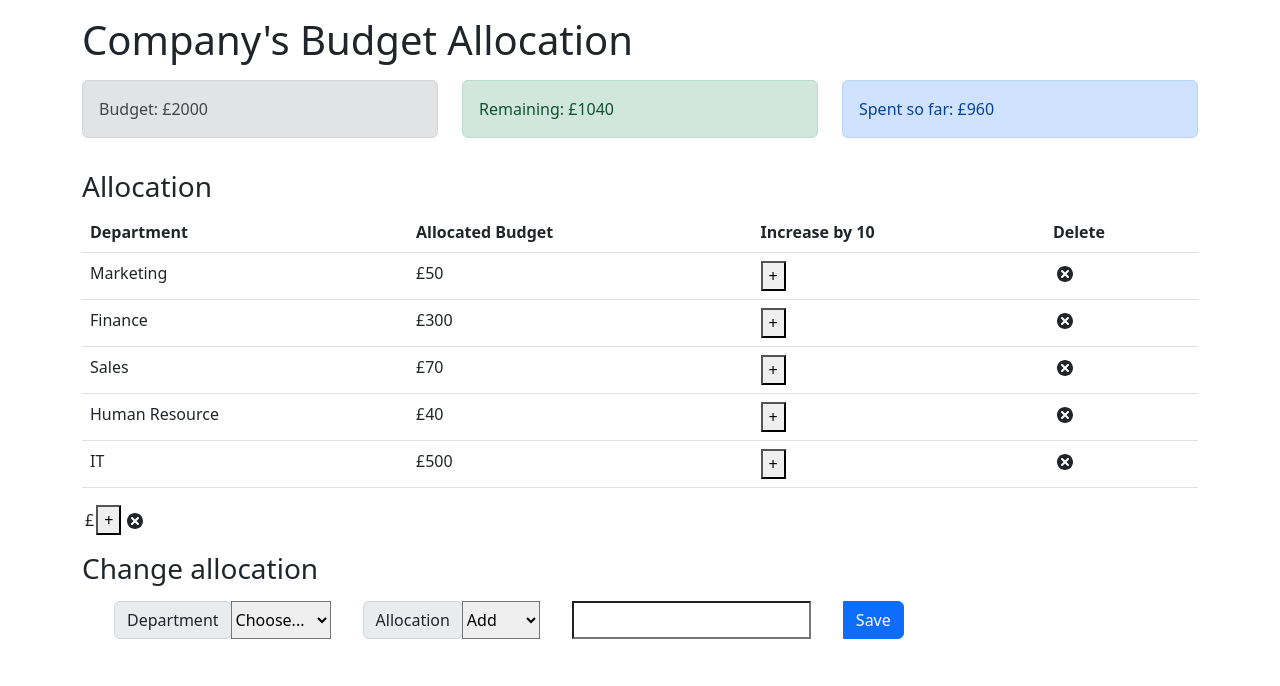
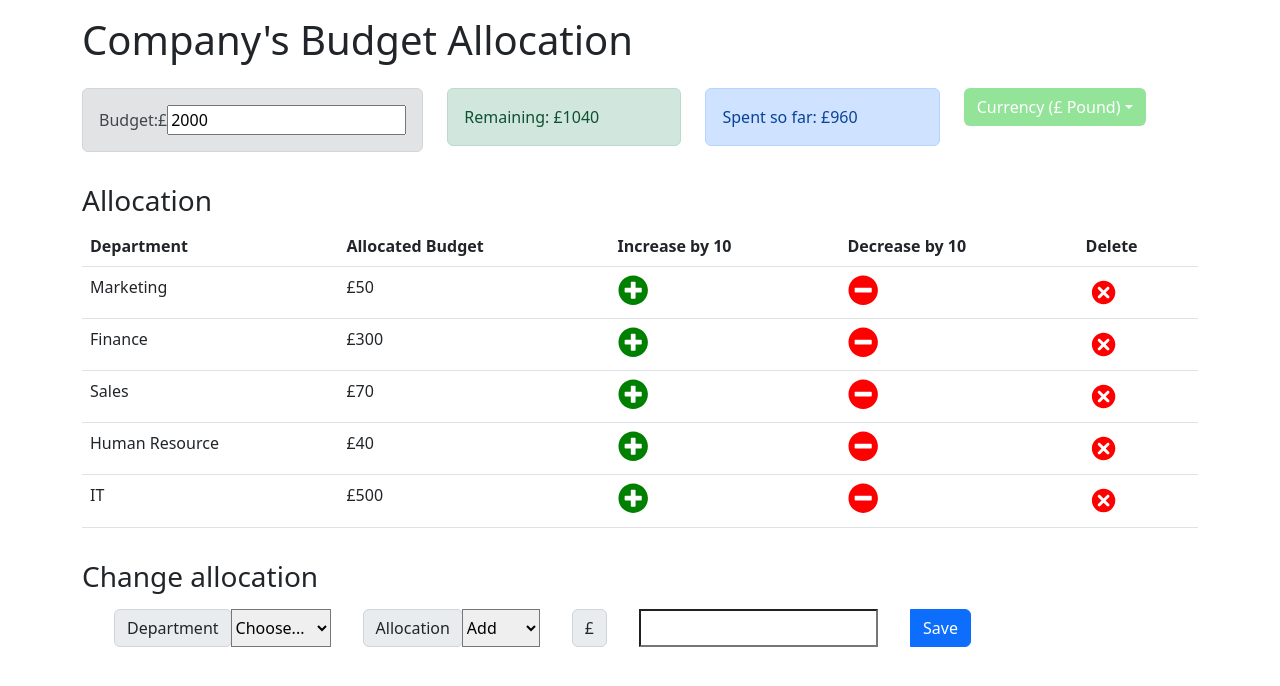
Before and after one commit to ibm-developer-skills-network/ejtos-react_budget_app, a React (Create React App) app: page / in a window 1280 px wide. Shown: the top 686 px of the page. Built offline with nearby package versions, Linux system fonts and the light colour scheme.

Commit message:
Additional features have been added to make the app more interactive and easy to read !
Signed-off-by: Surya Kapila <surya.kapila@gmail.com>

```diff
--- a/src/App.js
+++ b/src/App.js
@@ -9,9 +9,10 @@ import Budget from './components/Budget';
 // Add code to import the other components here under
 import Remaining from './components/Remaining';
 import ExpenseTotal from './components/ExpenseTotal';
-import ExpenseItem from './components/ExpenseItem';
+
 import AllocationForm from './components/AllocationForm';
 import ExpenseList from './components/ExpenseList';
+import Currency from './components/Currency';
 
 
 
@@ -21,7 +22,7 @@ const App = () => {
         <AppProvider>
             <div className='container'>
                 <h1 className='mt-3'>Company's Budget Allocation</h1>
-                    <div className='row mt-3'>
+                    <div className='row mt-4'>
                         {/* Add Budget component here under */}
                         <div className='col-sm'>
                             <Budget/>
@@ -35,6 +36,10 @@ const App = () => {
                         <div className='col-sm'>
                             <ExpenseTotal/>
                         </div>
+                        {/*  Add Location based currency */}
+                        <div className='col-sm'>
+                            <Currency/>
+                        </div>
                     </div>
 
                         {/* Add ExpenseList component here under */}
@@ -46,9 +51,7 @@ const App = () => {
                 </div>
 
                         {/* Add ExpenseItem component here under */}
-                        <div className='col-sm'>
-                            <ExpenseItem/>
-                        </div>
+
 
                         {/* Add AllocationForm component here under */}
                     <h3 className='mt-3'>Change allocation</h3>
--- a/src/components/AllocationForm.js
+++ b/src/components/AllocationForm.js
@@ -2,7 +2,7 @@ import React, {useContext, useState} from 'react';
 import { AppContext } from '../context/AppContext';
 
 const AllocationForm = (props) =>{
-    const {dispatch, remaining} = useContext(AppContext);
+    const {dispatch, remaining, currency} = useContext(AppContext);
 
     const [name, setName] = useState('');
     const [cost, setCost] = useState('');
@@ -57,12 +57,15 @@ const AllocationForm = (props) =>{
                 <option defaultValue value="Add" name="Add">Add</option>
                 <option value="Reduce" name="Reduce">Reduce</option>
             </select>
-
+            <div className="input-group-prepend" style={{ marginLeft: '2rem' }}>
+                <label className="input-group-text" htmlFor="inputGroupSelect02">{currency}</label>
+            </div>
             <input
                 required='required'
                 type='number'
                 id='cost'
                 value={cost}
+                step ='10'
                 style={{ marginLeft: '2rem' , size: 10}}
                 onChange={(event) => setCost(event.target.value)}>
                 </input>
--- a/src/components/Budget.js
+++ b/src/components/Budget.js
@@ -1,11 +1,54 @@
-import React, { useContext } from 'react';
+import React, {useContext} from 'react';
 import { AppContext } from '../context/AppContext';
+
+const BUDGET_MAX_VALUE = 20000;
+
 const Budget = () => {
-    const { budget } = useContext(AppContext);
-    return (
-        <div className='alert alert-secondary'>
-            <span>Budget: £{budget}</span>
-        </div>
-    );
+  const {budget,expenses, currency, dispatch} = useContext(AppContext);
+
+  const totalExpenses = expenses.reduce((total, item) =>{
+    return (total = total + item.cost);
+}, 0);
+  const onChangeBudgetHandler = (event) => {
+    const enteredValue =  parseInt(event.target.value);
+
+
+
+    if(enteredValue < totalExpenses) {
+      alert("The value of the budget can't be lower than the expense value");
+
+    } else  {
+      if(enteredValue > BUDGET_MAX_VALUE){
+        alert('Please enter a value less than' + BUDGET_MAX_VALUE);
+        return;
+      }
+      dispatch({
+        type:'SET_BUDGET',
+        payload:enteredValue,
+      });
+
+    }
+
+  };
+
+  return (
+    <div className="alert alert-secondary" style={{display:'flex', alignItems:'center', justifyContent:'space-between'}}>
+      <div>
+        <label htmlFor="budget">Budget:</label>
+      </div>
+      <div style={{display:'flex', alignItems:'center'}}>
+        <span>{currency}</span>
+        <input
+          required="required"
+          type= "number"
+          id="budget"
+          value={budget}
+          step='10'
+          onChange={onChangeBudgetHandler}
+          ></input>
+      </div>
+    </div>
+  );
+
 };
 export default Budget;
--- /dev/null
+++ b/src/components/Currency.js
@@ -0,0 +1,86 @@
+import React, { useContext,useState } from 'react';
+import { AppContext } from '../context/AppContext';
+
+const Currency = () => {
+  const {currency,dispatch } = useContext(AppContext);
+  const [isOpen, setIsOpen] = useState(false);
+
+  const setCurrencyHandler = (currency) => {
+    dispatch({
+      type : 'CHG_CURRENCY',
+      payload:currency,
+    });
+  };
+    //  '£' '€' '$' '₹'
+
+    const currencyLabel = ()=> {
+      switch(currency){
+        case '$' :
+          return '$ Dollar'
+        case '£' :
+          return '£ Pound'
+        case '€' :
+          return '€ Euro'
+        case '₹' :
+          return '₹ Rupee'
+        default:
+          return ''
+      }
+    }
+
+  return (
+    <div id="currency-menu" className="dropdown" style={{ cursor: 'pointer' }}>
+      <button
+        id="currency-menu-button"
+        className="btn dropdown-toggle"
+        type="button"
+        data-bs-toggle="dropdown"
+        aria-expanded="false"
+        style={{ backgroundColor: '#93e399', color: '#fff' }}
+        onClick={() => setIsOpen(!isOpen)}
+      >
+        Currency {'('}{currencyLabel()}{')'}
+      </button>
+      <ul className={`custom-menu dropdown-menu ${isOpen ? 'show' : ''} `}>
+        <li>
+          <button
+            className="dropdown-item"
+            type="button"
+            onClick={() => setCurrencyHandler('$')}
+          >
+           $ Dollar
+          </button>
+        </li>
+        <li>
+          <button
+            className="dropdown-item"
+            type="button"
+            onClick={() => setCurrencyHandler('£')}
+          >
+           £ Pound
+          </button>
+        </li>
+        <li>
+          <button
+            className="dropdown-item"
+            type="button"
+            onClick={() => setCurrencyHandler('€')}
+          >
+           € Euro
+          </button>
+        </li>
+        <li>
+          <button
+            className="dropdown-item"
+            type="button"
+            onClick={() => setCurrencyHandler('₹')}
+          >
+           ₹ Rupee
+          </button>
+        </li>
+      </ul>
+    </div>
+  );
+};
+
+export default Currency;
--- a/src/components/ExpenseItem.js
+++ b/src/components/ExpenseItem.js
@@ -1,9 +1,10 @@
 import React, {useContext} from 'react';
 import { AppContext } from '../context/AppContext';
 import {TiDelete} from 'react-icons/ti';
+import {FaMinusCircle, FaPlusCircle} from 'react-icons/fa';
 
 const ExpenseItem = (props)=> {
-    const {dispatch} = useContext(AppContext);
+    const {dispatch, currency} = useContext(AppContext);
 
     const handleDeleteExpense = ()=> {
         dispatch({
@@ -24,12 +25,25 @@ const ExpenseItem = (props)=> {
         });
     }
 
+    const decreaseAllocation = (name) => {
+        const expense = {
+            name:name,
+            cost:10,
+        };
+
+        dispatch({
+            type:'RED_EXPENSE',
+            payload: expense,
+        });
+    }
+
     return (
         <tr>
             <td>{props.name}</td>
-            <td>£{props.cost}</td>
-            <td><button onClick={event => increaseAllocation(props.name)}>+</button></td>
-            <td><TiDelete size='1.5em' onClick={handleDeleteExpense}></TiDelete></td>
+            <td>{currency}{props.cost}</td>
+            <td><FaPlusCircle size='1.9em' color="Green" onClick={event => increaseAllocation(props.name)}></FaPlusCircle></td>
+            <td><FaMinusCircle size='1.9em' color="Red" onClick={event => decreaseAllocation(props.name)}></FaMinusCircle></td>
+            <td><TiDelete size='2.2em' color="red" onClick={handleDeleteExpense}></TiDelete></td>
 
         </tr>
     );
--- a/src/components/ExpenseList.js
+++ b/src/components/ExpenseList.js
@@ -12,6 +12,7 @@ const ExpenseList = () => {
                 <th scope="col">Department</th>
                 <th scope="col">Allocated Budget</th>
                 <th scope="col">Increase by 10</th>
+                <th scope="col">Decrease by 10</th>
                 <th scope="col">Delete</th>
             </tr>
             </thead>
--- a/src/components/ExpenseTotal.js
+++ b/src/components/ExpenseTotal.js
@@ -2,14 +2,14 @@ import React, {useContext} from 'react';
 import { AppContext } from '../context/AppContext';
 
 const ExpenseTotal = () => {
-    const {expenses} = useContext(AppContext);
+    const {expenses, currency} = useContext(AppContext);
     const totalExpenses = expenses.reduce((total, item) =>{
         return (total = total + item.cost);
     }, 0);
 
     return(
         <div className = 'alert alert-primary'>
-            <span>Spent so far: £{totalExpenses}</span>
+            <span>Spent so far: {currency}{totalExpenses}</span>
         </div>
     );
 };
--- a/src/components/Remaining.js
+++ b/src/components/Remaining.js
@@ -2,7 +2,7 @@ import React, {useContext} from 'react';
 import {AppContext} from '../context/AppContext';
 
 const Remaining = () => {
-    const {expenses, budget} = useContext(AppContext);
+    const {expenses, budget,currency} = useContext(AppContext);
     const totalExpenses = expenses.reduce((total, item) => {
         return(total = total + item.cost);
     }, 0);
@@ -10,7 +10,7 @@ const Remaining = () => {
     const alertType = totalExpenses > budget ? 'alert-danger': 'alert-success';
     return (
         <div className={`alert ${alertType}`}>
-            <span>Remaining: £{budget - totalExpenses}</span>
+            <span>Remaining: {currency}{budget - totalExpenses}</span>
         </div>
     );
 
--- a/src/context/AppContext.js
+++ b/src/context/AppContext.js
@@ -86,7 +86,7 @@ const initialState = {
         { id: "Human Resource", name: 'Human Resource', cost: 40 },
         { id: "IT", name: 'IT', cost: 500 },
     ],
-    currency: '£'
+    currency:'£'
 };
 
 // 2. Creates the context this is the thing our components import and use to get the state
```
